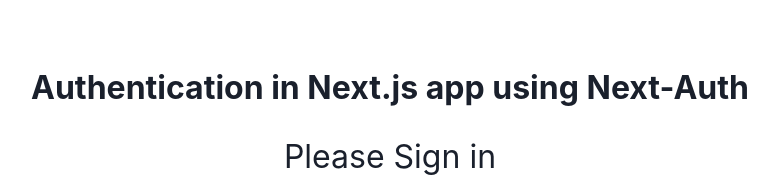
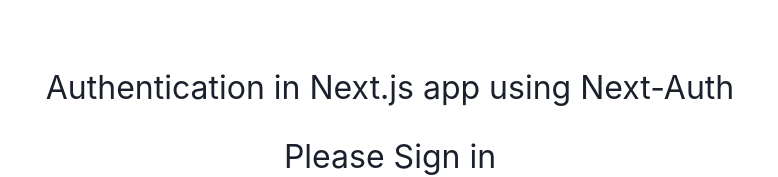
Before and after one commit to Nilesh4502/games, a Next.js app: page /index_org in a window 1280 px wide. Shown: the part 156-333 px from the top of the page, without its empty margins (250-1028 px from the left). Built offline with nearby package versions, Linux system fonts and the light colour scheme; no server answers.

Commit message:
modified:   styles/Home.module.css

```diff
--- a/styles/Home.module.css
+++ b/styles/Home.module.css
@@ -30,7 +30,7 @@
    box-shadow: 0 14px 28px rgba(0,0,0,0.25), 0 10px 10px rgba(0,0,0,0.22);
 }
 
-h1{
+.h1{
   display: block;
 font-size: 2em;
 margin-top: 0.67em;
```
